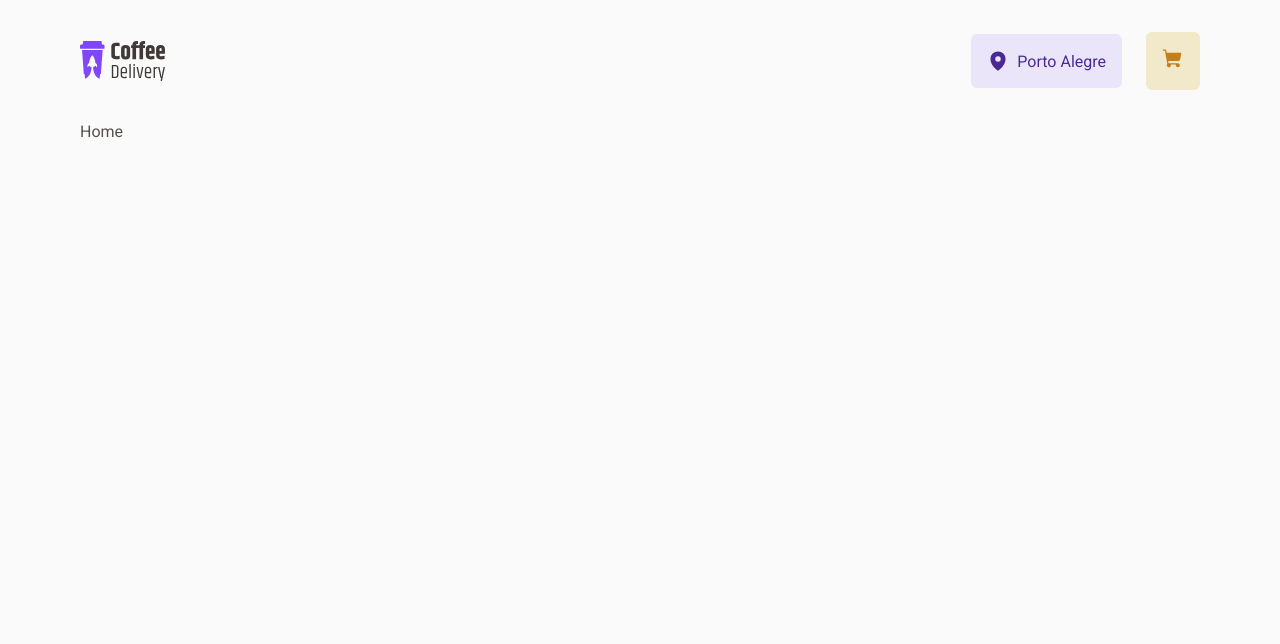
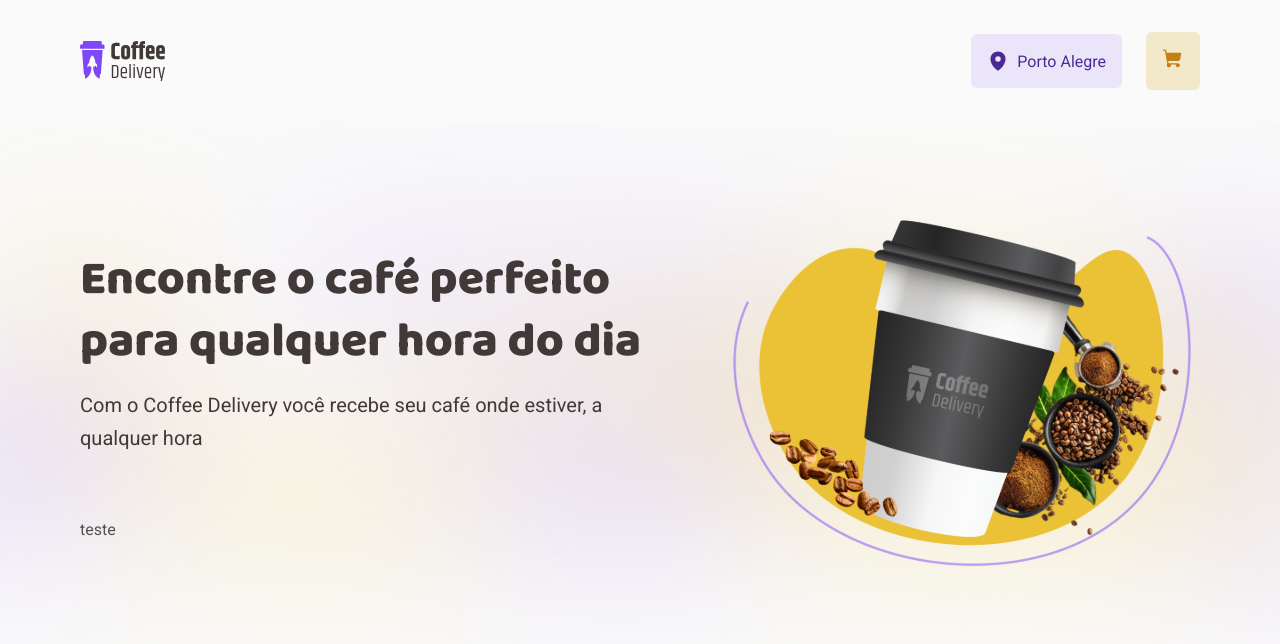
Before and after one commit to duartels/coffee-delivery-challenge, a React (Vite) app: page / in a window 1280 px wide. Shown: the top 644 px of the page. Built offline with nearby package versions, Linux system fonts and the light colour scheme.

Commit message:
start the banner in home

```diff
--- a/index.html
+++ b/index.html
@@ -8,7 +8,7 @@
 
     <meta name="viewport" content="width=device-width, initial-scale=1.0" />
 
-    <link href="https://fonts.googleapis.com/css2?family=Roboto+Mono:wght@700&family=Roboto:wght@400;700&display=swap" rel="stylesheet" />
+    <link href="https://fonts.googleapis.com/css2?family=Baloo+2:wght@700;800&family=Roboto:wght@400;700&display=swap" rel="stylesheet" />
 
     <title>Coffee Delivery</title>
   </head>
--- a/src/components/Header/styles.ts
+++ b/src/components/Header/styles.ts
@@ -4,6 +4,9 @@ export const Container = styled.header`
   display: flex;
   align-items: center;
   justify-content: space-between;
+
+  max-width: 70rem;
+  margin: 0 auto;
 
   padding: 2rem 0;
 `
--- a/src/layouts/DefaultLayout/styles.ts
+++ b/src/layouts/DefaultLayout/styles.ts
@@ -1,10 +1,3 @@
 import styled from 'styled-components'
 
-export const LayoutContainer = styled.div`
-  max-width: 70rem;
-  //height: calc(100vh - 10rem);
-  margin: 0 auto;
-
-  display: flex;
-  flex-direction: column;
-`
+export const LayoutContainer = styled.div``
--- a/src/pages/Home/index.tsx
+++ b/src/pages/Home/index.tsx
@@ -1,3 +1,41 @@
+import {
+  Banner,
+  BannerContent,
+  BannerInfo,
+  BannerInfoDescription,
+  BannerInfoItem,
+  BannerInfoItems,
+  BannerInfoText,
+  BannerInfoTitle,
+  Container,
+} from './styles'
+
+import coffeeHome from '../../assets/coffee-home.svg'
+
 export const Home = () => {
-  return <div>Home</div>
+  return (
+    <Container>
+      <Banner>
+        <BannerContent>
+          <BannerInfo>
+            <BannerInfoText>
+              <BannerInfoTitle>
+                Encontre o café perfeito para qualquer hora do dia
+              </BannerInfoTitle>
+              <BannerInfoDescription>
+                Com o Coffee Delivery você recebe seu café onde estiver, a
+                qualquer hora
+              </BannerInfoDescription>
+            </BannerInfoText>
+
+            <BannerInfoItems>
+              <BannerInfoItem>teste</BannerInfoItem>
+            </BannerInfoItems>
+          </BannerInfo>
+
+          <img src={coffeeHome} alt="" />
+        </BannerContent>
+      </Banner>
+    </Container>
+  )
 }
--- a/src/pages/Home/styles.ts
+++ b/src/pages/Home/styles.ts
@@ -1,3 +1,59 @@
 import styled from 'styled-components'
 
+import backgroundHome from '../../assets/background-home.svg'
+
 export const Container = styled.div``
+
+export const Banner = styled.div`
+  min-height: 34rem;
+  background-image: url(${backgroundHome});
+  background-repeat: no-repeat;
+  background-size: cover;
+  background-position: center;
+
+  display: flex;
+  align-items: center;
+`
+
+export const BannerContent = styled.div`
+  max-width: 70rem;
+  margin: 0 auto;
+
+  display: flex;
+  align-items: center;
+  justify-content: space-between;
+  gap: 3.5rem;
+`
+
+export const BannerInfo = styled.div`
+  display: flex;
+  flex-direction: column;
+
+  gap: 4.125rem;
+`
+
+export const BannerInfoText = styled.div`
+  display: flex;
+  flex-direction: column;
+  gap: 1rem;
+`
+
+export const BannerInfoTitle = styled.h1`
+  font-size: 3rem;
+  font-family: 'Baloo 2', cursive;
+  font-weight: 800;
+  line-height: 3.9rem;
+  color: ${({ theme }) => theme.baseSubtitle};
+`
+
+export const BannerInfoDescription = styled.p`
+  font-size: 1.25rem;
+  font-weight: 400;
+  line-height: 1.625;
+  font-family: 'Roboto', sans-serif;
+  color: ${({ theme }) => theme.baseSubtitle};
+`
+
+export const BannerInfoItems = styled.div``
+
+export const BannerInfoItem = styled.div``
```
